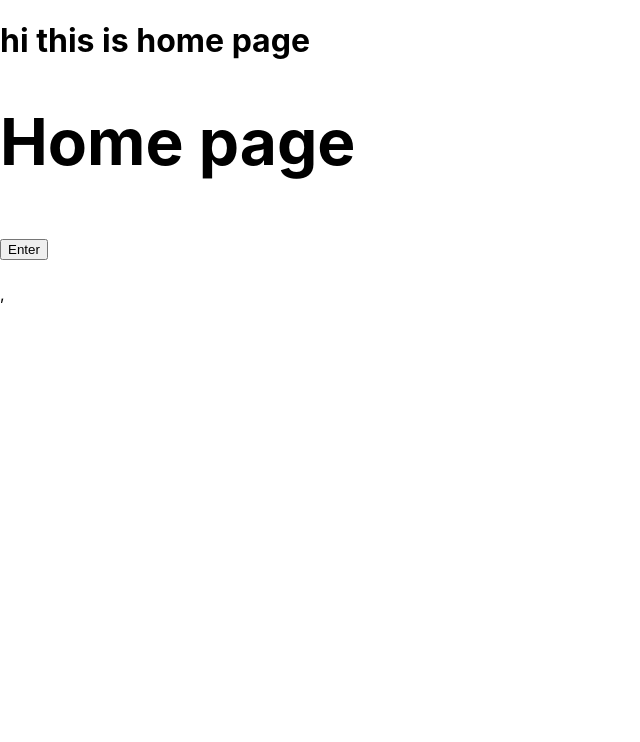
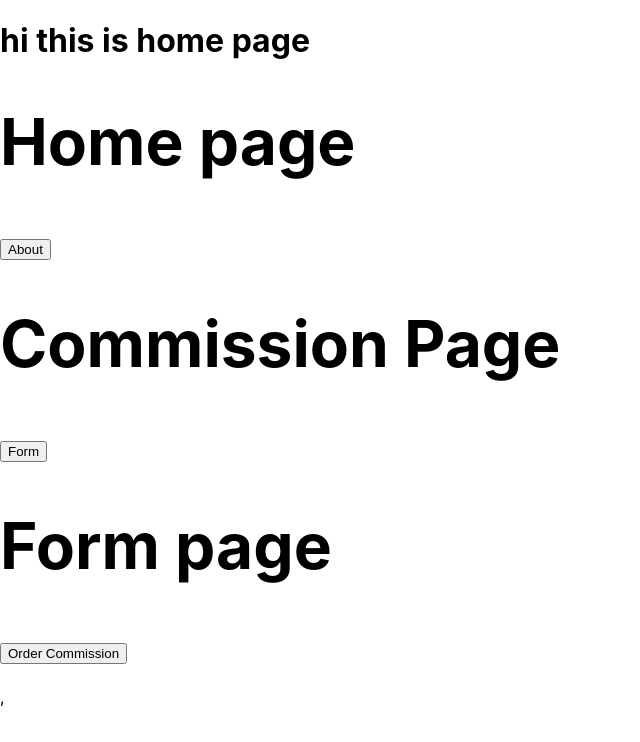
Before and after one commit to clu2001/Commissions, a React (Create React App) app in the folder commission/: page / in a window 1280 px wide. Shown: the top 742 px of the page, without its empty margins (0-640 px from the left). Built offline with nearby package versions, Linux system fonts and the light colour scheme.

Commit message:
pages are all set up

```diff
--- /dev/null
+++ b/commission/src/AboutPage.js
@@ -0,0 +1,13 @@
+import React from "react";
+
+function About() {
+    return (
+        <div>
+            <h1>
+                hi this is about page
+            </h1>
+        </div>
+    );
+}
+
+export default About;
--- a/commission/src/App.js
+++ b/commission/src/App.js
@@ -5,6 +5,8 @@ import { BrowserRouter as Router } from "react-router-dom";
 import Routes from './router';
 import HomeButton from './homeButton';
 import Home from './Home';
+import FormButton from './FormButton';
+import CommissionButton from './CommissionButton';
 
 function App() {
 
@@ -12,7 +14,6 @@ function App() {
     <div className="App">
       <h1>Hello I am app component</h1>
       <Routes />
-      <HomeButton />
     </div>
   );
 
--- /dev/null
+++ b/commission/src/CommissionButton.js
@@ -0,0 +1,18 @@
+import React, { Component } from "react";
+import history from './history';
+
+
+export default class CommissionButton extends Component {
+    render() {
+      return (
+        <div className="CommissionButton">
+          <div className="lander">
+            <h1>Commission Page</h1>
+            <form>
+              <button variant="btn btn-success" onClick={() => history.push('/CommissionType')}>Form</button>
+            </form>
+          </div>
+        </div>
+      );
+    }
+  }
--- /dev/null
+++ b/commission/src/FormButton.js
@@ -0,0 +1,18 @@
+import React, { Component } from "react";
+import history from './history';
+
+
+export default class FormButton extends Component {
+    render() {
+      return (
+        <div className="FormButton">
+          <div className="lander">
+            <h1>Form page</h1>
+            <form>
+              <button variant="btn btn-success" onClick={() => history.push('/FormPage')}>Order Commission</button>
+            </form>
+          </div>
+        </div>
+      );
+    }
+  }
--- /dev/null
+++ b/commission/src/FormPage.js
@@ -0,0 +1,13 @@
+import React from "react";
+
+function FormPage() {
+    return (
+        <div>
+            <h1>
+                hi this is form page
+            </h1>
+        </div>
+    );
+}
+
+export default FormPage;
--- a/commission/src/Home.js
+++ b/commission/src/Home.js
@@ -1,5 +1,7 @@
 import React from "react";
 import HomeButton from "./homeButton";
+import CommissionButton from "./CommissionButton";
+import FormButton from "./FormButton";
 
 
 function Home() {
@@ -8,6 +10,8 @@ function Home() {
             <h1>
                 hi this is home page
                 <HomeButton />
+                <CommissionButton />
+                <FormButton />
             </h1>
         </div>
     );
--- a/commission/src/homeButton.js
+++ b/commission/src/homeButton.js
@@ -9,7 +9,7 @@ export default class HomeButton extends Component {
           <div className="lander">
             <h1>Home page</h1>
             <form>
-              <button variant="btn btn-success" onClick={() => history.push('/CommissionType')}>Enter</button>
+              <button variant="btn btn-success" onClick={() => history.push('/AboutPage')}>About</button>
             </form>
           </div>
         </div>
--- a/commission/src/index.js
+++ b/commission/src/index.js
@@ -10,7 +10,6 @@ ReactDOM.render(
   <React.StrictMode>
     <Router>
           <div className="App">
-
               <Routes />
           </div>
     </Router>,
--- a/commission/src/router.js
+++ b/commission/src/router.js
@@ -4,6 +4,8 @@ import { Router, Switch, Route } from "react-router-dom";
 import history from "./history";
 import CommissionType from "./commissionType";
 import Home from "./Home";
+import FormPage from "./FormPage"
+import About from "./AboutPage";
 
 
 export default class Routes extends Component {
@@ -13,6 +15,8 @@ export default class Routes extends Component {
                 <Switch>
                     <Route path="/" exact component={Home} />
                     <Route path="/CommissionType" exact component={CommissionType} />
+                    <Route path="/FormPage" exact component={FormPage} />
+                    <Route path="/AboutPage" exact component={About} />
                 </Switch>
             </Router>
         );
```
